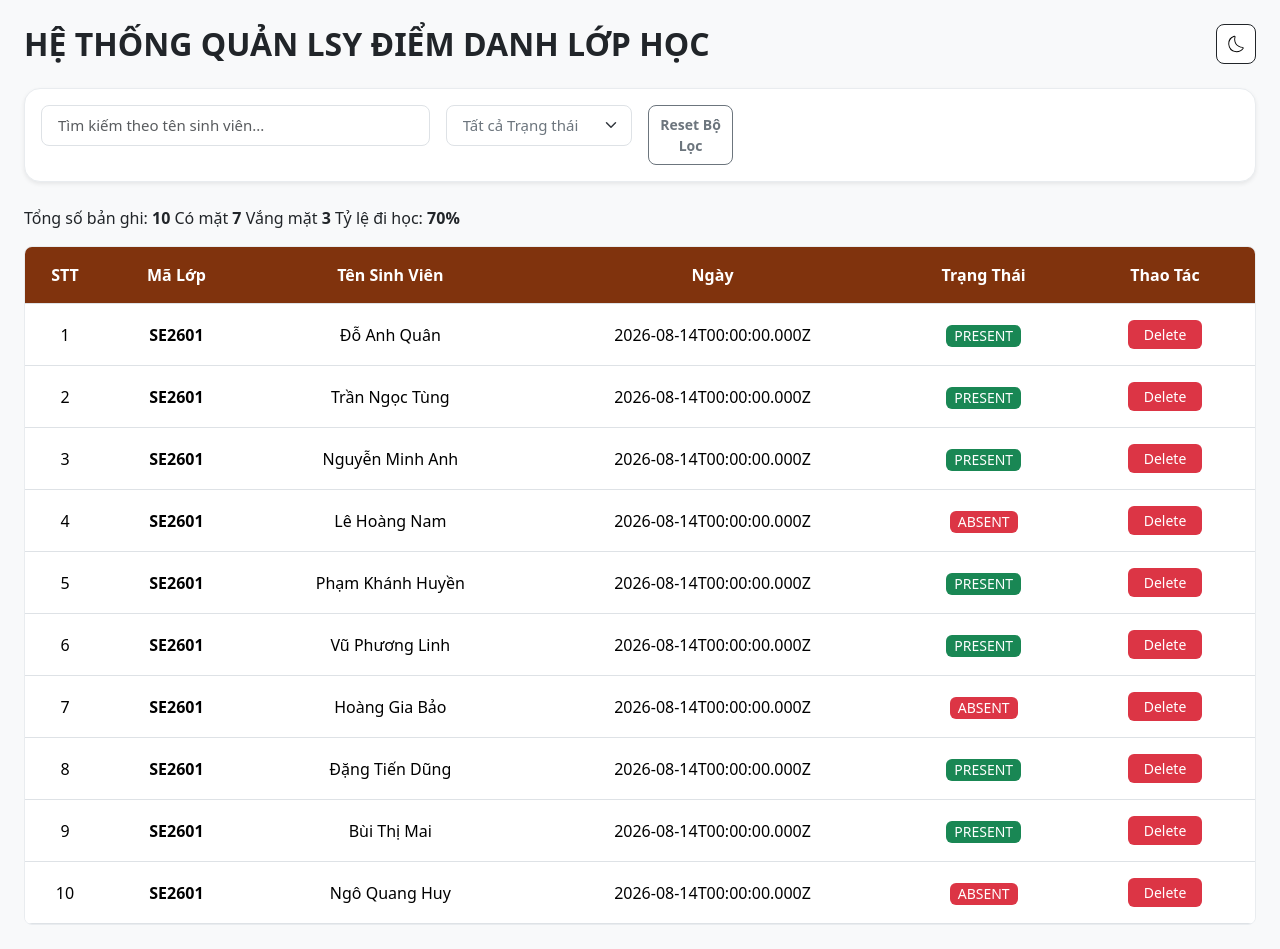
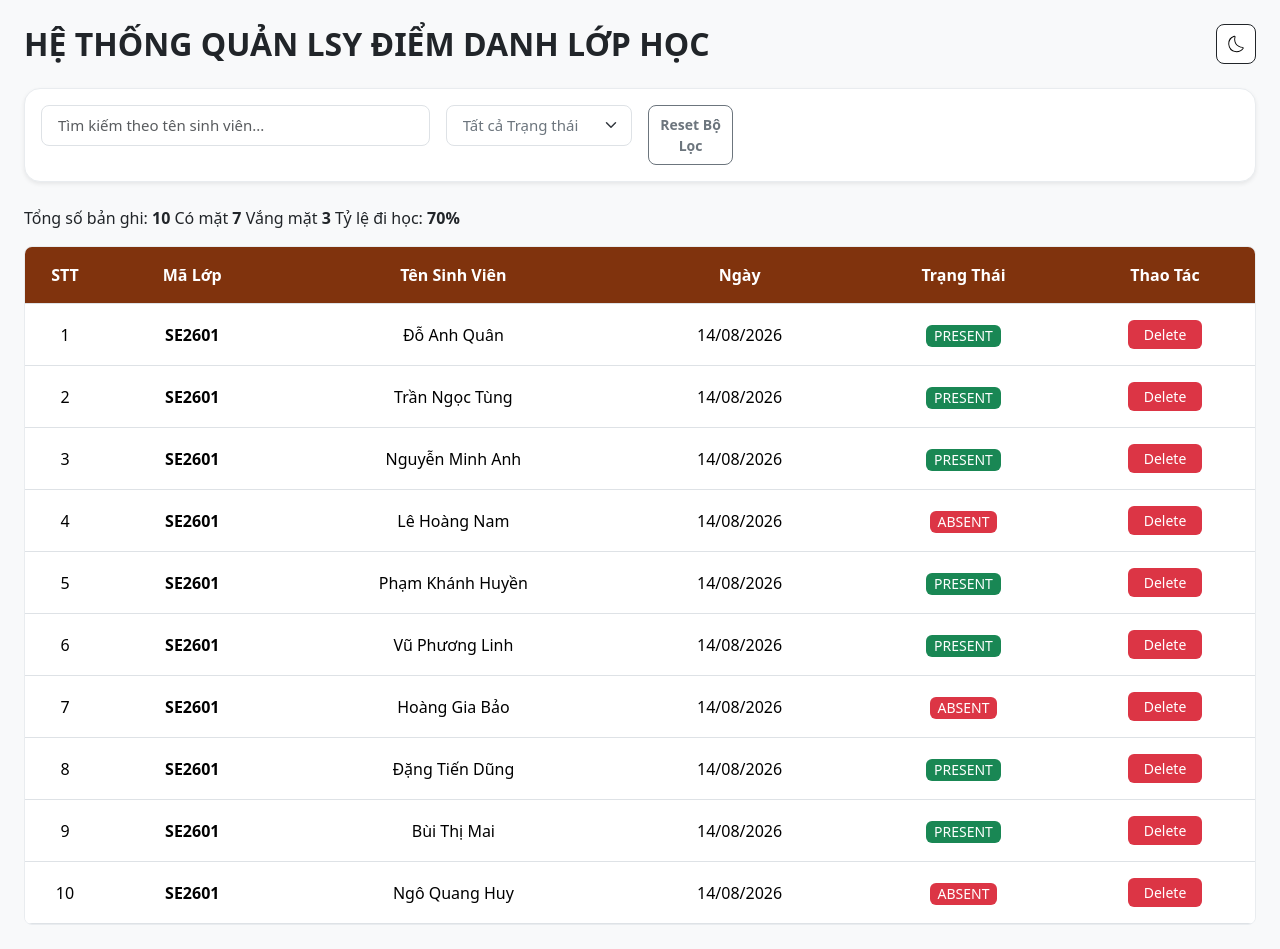
Before and after one commit to logvu701/Lab-Fer202, a React (Create React App) app: page / in a window 1280 px wide. Built offline with nearby package versions, Linux system fonts and the light colour scheme.

Commit message:
Format date column to dd/mm/yyyy

```diff
--- a/src/components/AttendanceClass.js
+++ b/src/components/AttendanceClass.js
@@ -15,6 +15,16 @@ const classReducer = (state, action) => {
         default:
             return state;
     }
+};
+
+const formatDate = (dateString) => {
+    if (!dateString) return "";
+    const date = new Date(dateString);
+    if (isNaN(date.getTime())) return dateString;
+    const day = String(date.getDate()).padStart(2, "0");
+    const month = String(date.getMonth() + 1).padStart(2, "0");
+    const year = date.getFullYear();
+    return `${day}/${month}/${year}`;
 };
 
 function AttendanceClass() {
@@ -208,7 +218,7 @@ function AttendanceClass() {
                                     <td className="px-3 py-3 fw-normal">{index + 1}</td>
                                     <td className="px-3 py-3 fw-bold text-uppercase">{cls.classId}</td>
                                     <td className="px-3 py-3">{cls.name}</td>
-                                    <td className="px-3 py-3">{cls.date}</td>
+                                    <td className="px-3 py-3">{formatDate(cls.date)}</td>
                                     <td className="px-3 py-3">
                                         <span
                                             onClick={() => handleToggleStatus(cls.id)}
```
